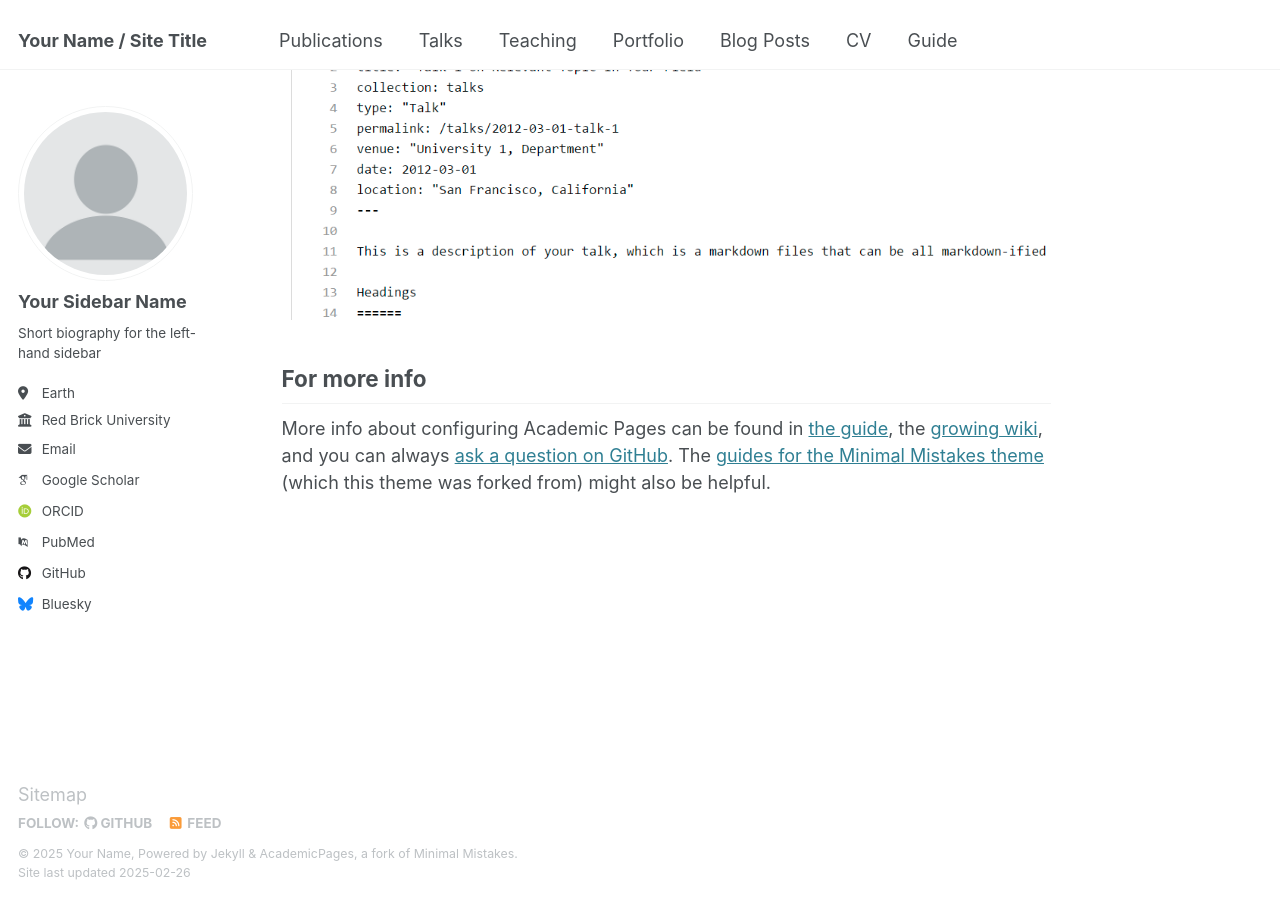
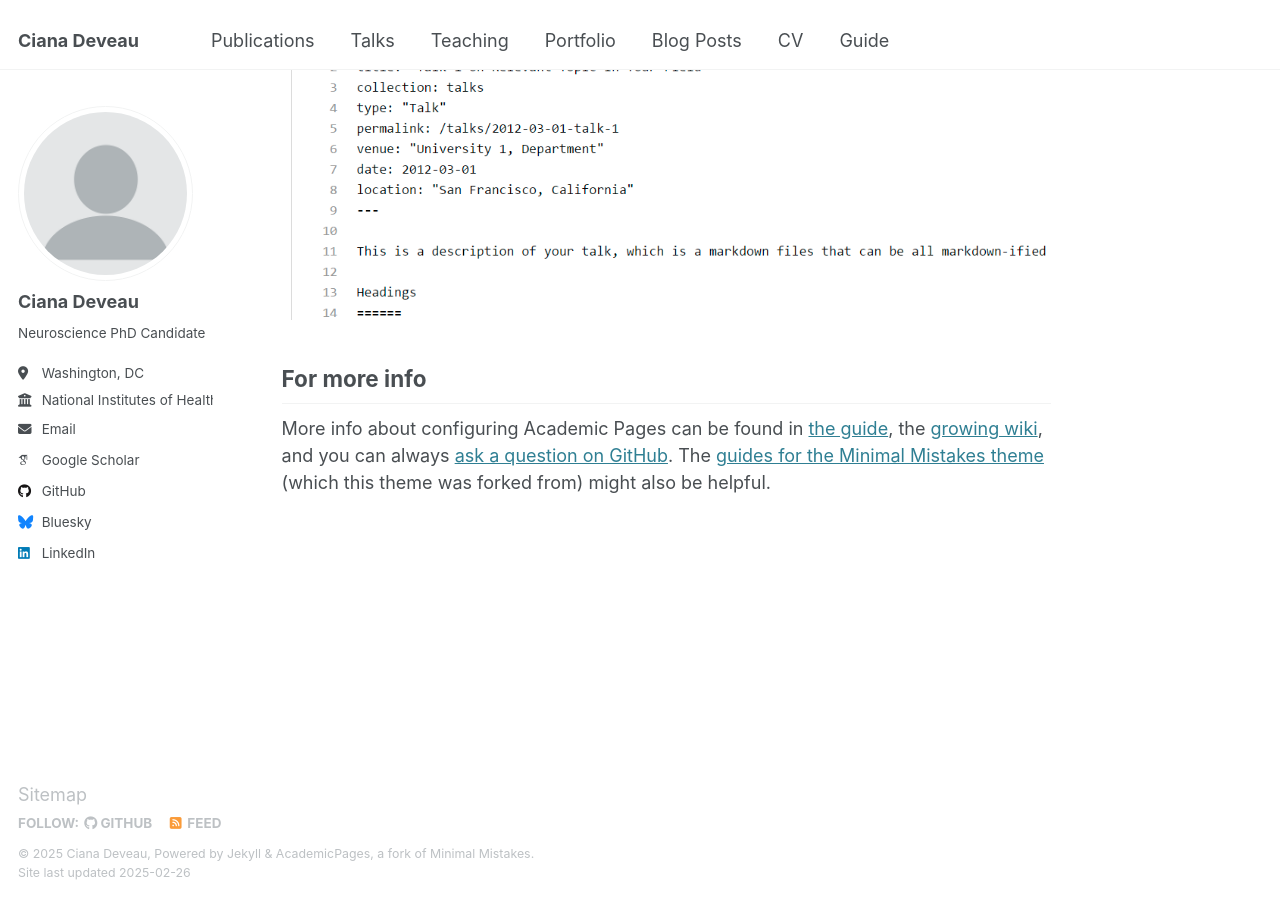
Before and after one commit to cianadeveau/cianadeveau.github.io, a Jekyll site: the page built from _pages/about.md, in a window 1280 px wide and 900 px high, scrolled down 2642 px. Built offline with Jekyll 4.4.1, drawn with Linux system fonts in a browser that asks for light colours; some web fonts are replaced.

Commit message:
Update _config.yml

```diff
--- a/_config.yml
+++ b/_config.yml
@@ -9,13 +9,13 @@
 # Basic Site Settings
 locale                   : "en-US"
 site_theme               : "default"
-title                    : "Your Name / Site Title"
+title                    : "Ciana Deveau"
 title_separator          : "-"
-name                     : &name "Your Name"
-description              : &description "personal description"
-url                      : https://academicpages.github.io # the base hostname & protocol for your site e.g. "https://[your GitHub username].github.io"
+name                     : &name "Ciana Deveau"
+description              : &description "Neuroscience PhD Candidate"
+url                      : https://cianadeveau.github.io # the base hostname & protocol for your site e.g. "https://[your GitHub username].github.io"
 baseurl                  : "" # the subpath of your site, e.g. "/blog"
-repository               : "academicpages/academicpages.github.io"
+repository               : "cianadeveau/cianadeveau.github.io"
 
 # Site Author - The following control what appear as part of the author content on the side bar.
 #               If a field is blank the icon and link will not appear, otherwise it will be shown.
@@ -23,21 +23,21 @@ repository               : "academicpages/academicpages.github.io"
 author:
   # Biographic information
   avatar           : "profile.png"
-  name             : "Your Sidebar Name"
+  name             : "Ciana Deveau"
   pronouns         : # example: "she/her"
-  bio              : "Short biography for the left-hand sidebar"
-  location         : "Earth"
-  employer         : "Red Brick University"
+  bio              : "Neuroscience PhD Candidate"
+  location         : "Washington, DC"
+  employer         : "National Institutes of Health"
   uri              : # URL
-  email            : "none@example.org"
+  email            : "ciana.deveau@gmail.com"
 
   # Academic websites
   arxiv            : # URL - Update with the correct link to your profile
-  googlescholar    : "https://scholar.google.com/citations?user=PS_CX0AAAAAJ"
+  googlescholar    : "https://scholar.google.com/citations?user=dhVfNmAAAAAJ&hl=en"
   impactstory      : # URL
-  orcid            : "http://orcid.org/yourorcidurl"
+  orcid            : # URL
   semantic         : # URL
-  pubmed           : "https://www.ncbi.nlm.nih.gov/pubmed/?term=john+snow"
+  pubmed           : # URL
   researchgate     : # URL
   scopus           : # URL
 
@@ -45,12 +45,12 @@ author:
   bitbucket        : # Username - Update with your username on the site
   codepen          : # Username
   dribbble         : # Username
-  github           : "academicpages"
+  github           : "cianadeveau"
   kaggle           : # Username
   stackoverflow    : # User number or user number and name (i.e., use "1" or "1/jeff-atwood")
 
   # Social media
-  bluesky          : "bsky.app" # Replace this with you Bluesky username
+  bluesky          : "cianadeveau.bsky.social" # Replace this with you Bluesky username
   facebook         : # Username
   flickr           : # Username
   foursquare       : # Username
@@ -59,7 +59,7 @@ author:
   keybase          : # Username
   instagram        : # Username
   lastfm           : # Username
-  linkedin         : # Username
+  linkedin         : Ciana Deveau
   mastodon         : # URL
   medium           : # URL
   pinterest        : # Username
```
